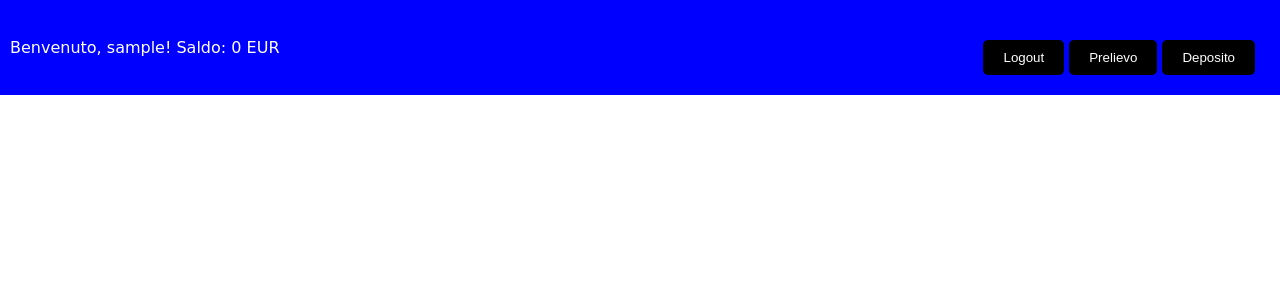
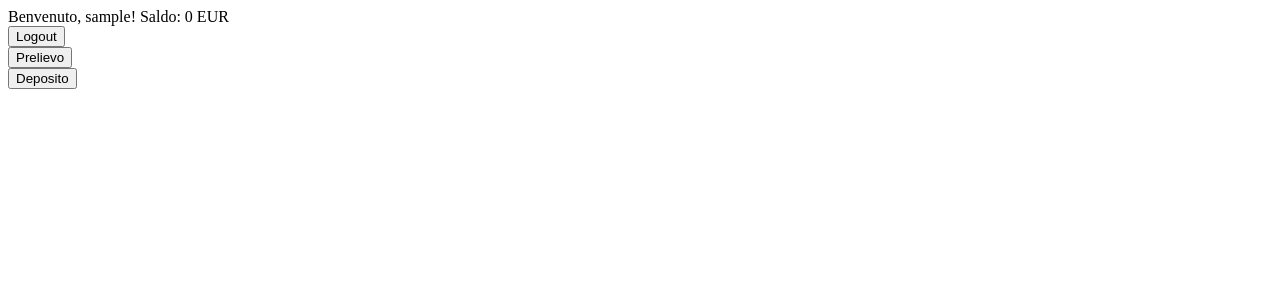
Before and after one commit to nicolabresciani/betterF1, a PHP site: page /Home.php in a window 1280 px wide. Shown: the top 300 px of the page. Run offline with PHP 8.4, Linux system fonts and the light colour scheme; the visitor is signed in with stand-in values (Sample User, id 1); data that the repository does not hold is empty.

Commit message:
correzione

```diff
--- a/frontend/Home.php
+++ b/frontend/Home.php
@@ -2,12 +2,12 @@
 session_start();
 
 // Connessione al database
-$servename = "localhost";
+$servername = "localhost";
 $username = "root";
 $password = "";
 $dbname = "betterF1";
 
-$conn = new mysqli($servename, $username, $password, $dbname);
+$conn = new mysqli($servername, $username, $password, $dbname);
 
 // Controllo della connessione
 if ($conn->connect_error) {
@@ -26,7 +26,11 @@ $username = $_SESSION["username"];
 $sqlSaldo = "SELECT Saldo FROM Portafoglio WHERE Username = '$username'";
 $resultSaldo = $conn->query($sqlSaldo);
 
-if ($resultSaldo && $resultSaldo->num_rows > 0) {
+if ($resultSaldo === false) {
+    die("Errore nella query: " . $conn->error);
+}
+
+if ($resultSaldo->num_rows > 0) {
     $rowSaldo = $resultSaldo->fetch_assoc();
     $saldoAttuale = $rowSaldo["Saldo"];
 } else {
@@ -41,50 +45,7 @@ if ($resultSaldo && $resultSaldo->num_rows > 0) {
         <meta name="viewport" content="width=device-width, initial-scale=1.0">
         <title>Home</title>
         <style>
-            body {
-                margin: 0;
-                padding: 0;
-                font-family: cursive, sans-serif;
-            }
-
-            header,.header {
-                background-color: blue;
-                padding: 10px;
-                display: flex;
-                color:white;
-                justify-content: space-between;
-                align-items: center;
-            }
-
-            h1 {
-                text-align: center;
-            }
-
-            form {
-                text-align: center;
-                margin-top: 20px;
-                display: flex;
-                justify-content: space-between;
-                align-items: center;
-            }
-
-            button {
-                background-color: black;
-                color: white;
-                padding: 10px 20px;
-                border: none;
-                border-radius: 5px;
-                cursor: pointer;
-                transition: background-color 0.3s;
-                margin-right: 5px;
-                float: right; /* aggiunto */
-            }
-            button:hover {
-                background-color: black;
-            }
-
-
-
+            /* Styles here */
         </style>
     </head>
     <body>
```
Also changed, not shown: backend/RecuperaCredenzialiUsernameController.php (deleted, +0 -72 lines), database.sql (+10 -10 lines), frontend/RecuperaCredenzialiUsername.php (deleted, +0 -32 lines).
